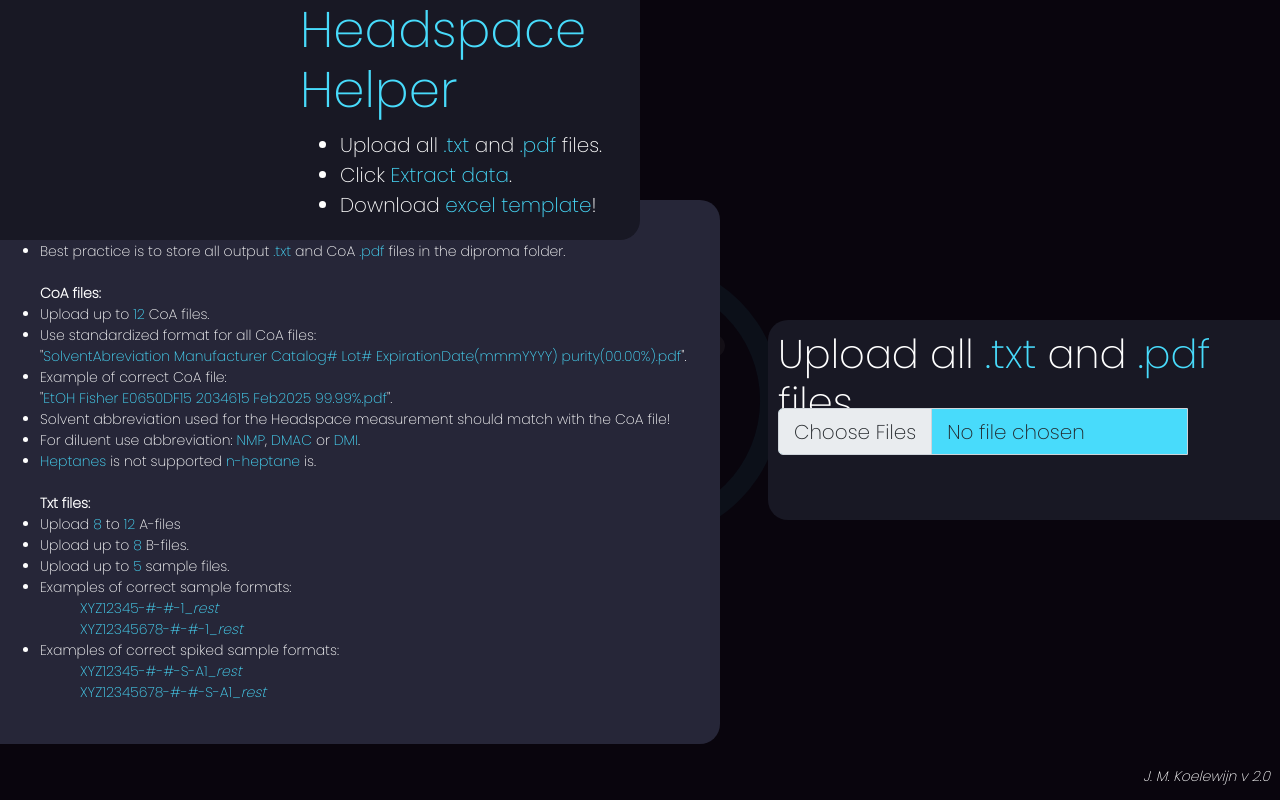
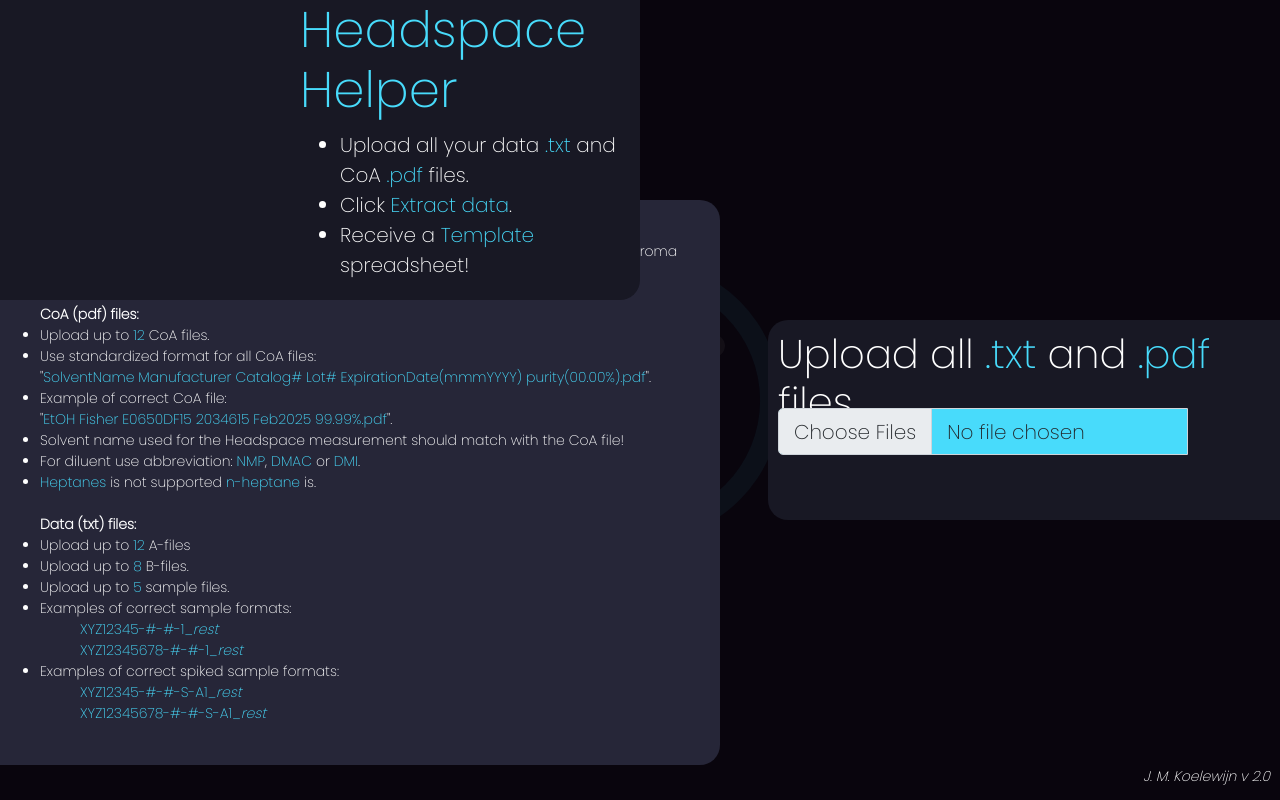
Before and after one commit to JacobusMKoelewijn/headspace-helper-api, a Python web app: template headspace-helper-api/templates/index.html in a window 1280 px wide. Run offline with Jinja, Linux system fonts and the light colour scheme; the template is opened without the code that fills it, so the values that code supplies are empty.

Commit message:
Fix major bug.

```diff
--- a/headspace-helper-api/core.py
+++ b/headspace-helper-api/data.py
@@ -1,13 +1,11 @@
-from . import root_dir
 import glob
-from os import listdir
 import os
 import re
 
 
 class Sample:
     """
-    Class to store tag attributes for everey unique sample and every solvent.
+    Class to store tag attributes for every unique sample and every solvent.
     """
 
     def __init__(self, sample_code, sample_data):
--- a/headspace-helper-api/static/js/animation.js
+++ b/headspace-helper-api/static/js/animation.js
@@ -34,6 +34,12 @@ const feedbackPanelShow = function (feedback) {
   feedbackPanelText.innerHTML = `<ul><em>${feedback[1].solution}</em><br><br> ${feedbackList}</ul>`;
 };
 
+const successPanel = function() {
+    feedbackPanel.style.transform = "translateX(0px)";
+    feedbackPanelTitle.innerHTML = "Success!";
+    feedbackPanel.style.backgroundColor = "#78e08f"
+}
+
 
 async function getTemplate(response) {
 
@@ -66,7 +72,15 @@ uploadForm.addEventListener('submit', (e) => {
         }).then((response) => {
             return response.blob();
         }).then((response) => {
+
+            if (response.type == "application/json") {
                 console.log(response)
+                response.text().then((response) => {
+                    const json = JSON.parse(response)
+                    feedbackPanelShow(json)
+                    spinner.classList.add('hidden');
+                })
+            } else {
                 const blob = new Blob([response], {type: 'application/application/vnd.openxmlformats-officedocument.spreadsheetml.sheet'});
                 console.log(blob)
                 const downloadUrl = URL.createObjectURL(blob);
@@ -77,29 +91,13 @@ uploadForm.addEventListener('submit', (e) => {
                 document.body.appendChild(a);
                 a.click();
                 spinner.classList.add('hidden');
-            const test = {
-                title: "test",
-                solution: "aap"
-            };
-//            feedbackPanelShow(test)
-//            if (response[0]) {
-//                getTemplate(response)
-//            } else {
-//
-//                spinner.classList.add('hidden')
-//            }
+                successPanel()
+            }
+
             }).catch((error) => {
                console.error(error)
             });
 });
 
-    //  feedbackPanelShow(body)
-      //   if (body[0]) {
-       //     getTemplate()
-       //  } else {
-        //    spinner.classList.add('hidden');
-        // }
-
-
 window.setTimeout(panelShift, 500);
 pulsatingInput()
--- a/headspace-helper-api/templates/index.html
+++ b/headspace-helper-api/templates/index.html
@@ -12,11 +12,11 @@
         <h1 style="float: right;">Headspace Helper</h1>
 
         <ul class="left_panel_list">
-            <li>Upload all <span style="color: #48dbfb;">.txt</span> and <span style="color: #48dbfb;">.pdf</span>
+            <li>Upload all your data <span style="color: #48dbfb;">.txt</span> and CoA <span style="color: #48dbfb;">.pdf</span>
                 files.
             </li>
             <li>Click <span style="color: #48dbfb;">Extract data</span>.</li>
-            <li>Download <span style="color: #48dbfb;">excel template</span>!</li>
+            <li>Receive a <span style="color: #48dbfb;">Template</span> spreadsheet!</li>
         </ul>
         <object class="left_panel_logo" data="{{ url_for('static', path='/icons/erlenmeyer.svg') }}" width="125"
                 height="125"></object>
@@ -28,19 +28,19 @@
 
     <ul class="left_reminder_list">
         <strong>General:</strong>
-        <li>Best practice is to store all output <span style="color: #48dbfb;">.txt</span> and CoA <span
-                style="color: #48dbfb;">.pdf</span> files in the diproma folder.
+        <li>Best practice is to store all Headspace output <span style="color: #48dbfb;">.txt</span> files and CoA <span
+                style="color: #48dbfb;">.pdf</span> files in the same diproma folder.
         </li>
         <br>
-        <strong>CoA files:</strong>
+        <strong>CoA (pdf) files:</strong>
         <li>Upload up to <span style="color: #48dbfb;">12</span> CoA files.</li>
         <li>Use standardized format for all CoA files:<br>
-            "<span style="color: #48dbfb;">SolventAbreviation Manufacturer Catalog# Lot# ExpirationDate(mmmYYYY) purity(00.00%).pdf</span>".
+            "<span style="color: #48dbfb;">SolventName Manufacturer Catalog# Lot# ExpirationDate(mmmYYYY) purity(00.00%).pdf</span>".
         </li>
         <li>Example of correct CoA file:<br>
             "<span style="color: #48dbfb;">EtOH Fisher E0650DF15 2034615 Feb2025 99.99%.pdf</span>".
         </li>
-        <li>Solvent abbreviation used for the Headspace measurement should match with the CoA file!</li>
+        <li>Solvent name used for the Headspace measurement should match with the CoA file!</li>
         <li>For diluent use abbreviation: <span style="color: #48dbfb;">NMP</span>, <span
                 style="color: #48dbfb;">DMAC</span> or <span style="color: #48dbfb;">DMI</span>.
         </li>
@@ -48,8 +48,8 @@
                 style="color: #48dbfb;">n-heptane</span> is.
         </li>
         <br>
-        <strong>Txt files:</strong>
-        <li>Upload <span style="color: #48dbfb;">8</span> to <span style="color: #48dbfb;">12</span> A-files</li>
+        <strong>Data (txt) files:</strong>
+        <li>Upload up to <span style="color: #48dbfb;">12</span> A-files</li>
         <li>Upload up to <span style="color: #48dbfb;">8</span> B-files.</li>
         <li>Upload up to <span style="color: #48dbfb;">5</span> sample files.</li>
         <li>Examples of correct sample formats:</li>
```
Also changed, not shown: headspace-helper-api/main.py (+6 -14 lines), headspace-helper-api/template.py (renamed from headspace-helper-api/add_to_template.py, +12 -11 lines). Lines whose indentation alone changed are shown as unchanged.
